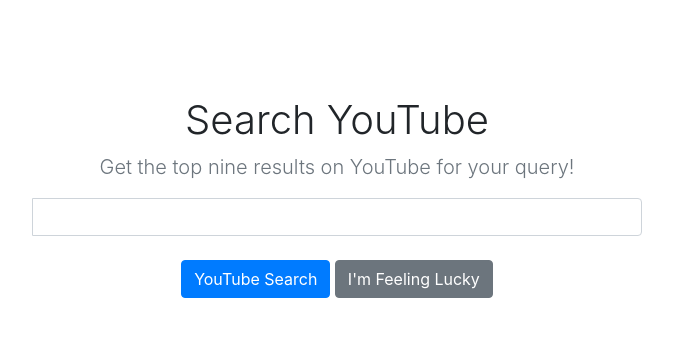
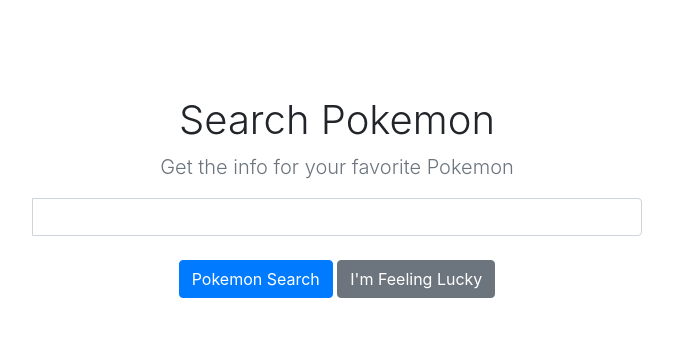
Before and after one commit to dgquintero/Pokemon_api, a Django app: template search/templates/search/index.html in a window 1280 px wide. Shown: the top 337 px of the page, without its empty margins (303-976 px from the left). Run offline with Django 3.2, Linux system fonts and the light colour scheme; the template is opened without the code that fills it, so the values that code supplies are empty; some libraries are stand-ins or nearby versions.

Commit message:
changes on the html file

```diff
--- a/search/templates/search/index.html
+++ b/search/templates/search/index.html
@@ -4,7 +4,7 @@
   <head>
     <meta charset="utf-8">
     <meta name="viewport" content="width=device-width, initial-scale=1, shrink-to-fit=no">
-    <title>Search YouTube</title>
+    <title>Search Pokemon</title>
     <!-- Bootstrap core CSS -->
     <link href="https://stackpath.bootstrapcdn.com/bootstrap/4.3.1/css/bootstrap.min.css" rel="stylesheet" integrity="sha384-ggOyR0iXCbMQv3Xipma34MD+dH/1fQ784/j6cY/iJTQUOhcWr7x9JvoRxT2MZw1T" crossorigin="anonymous">
     <style>
@@ -32,15 +32,15 @@
 
   <section class="jumbotron text-center">
     <div class="container">
-      <h1 class="jumbotron-heading">Search YouTube</h1>
-      <p class="lead text-muted">Get the top nine results on YouTube for your query!</p>
+      <h1 class="jumbotron-heading">Search Pokemon</h1>
+      <p class="lead text-muted">Get the info for your favorite Pokemon</p>
       <form method="POST">
       <div class="input-group mb-3">
           {% csrf_token %}
           <input type="text" name="search" class="form-control" aria-label="Username">
       </div>
       <p>
-        <button type="submit" name="submit" value="search" class="btn btn-primary my-2">YouTube Search</button>
+        <button type="submit" name="submit" value="search" class="btn btn-primary my-2">Pokemon Search</button>
         <button type="submit" name="submit" value="lucky" class="btn btn-secondary my-2">I'm Feeling Lucky</button>
       </p>
       </form>
```
